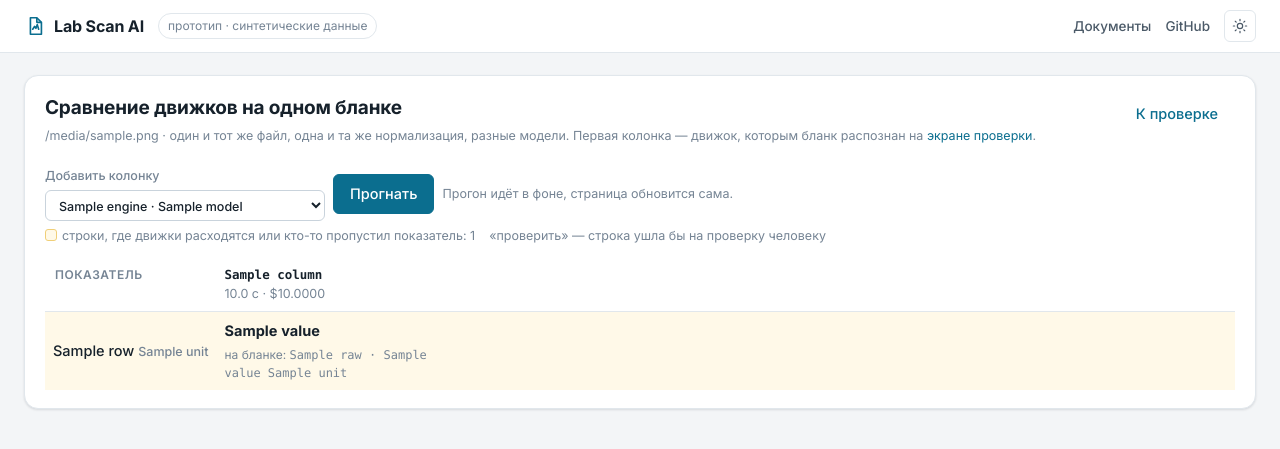
After one commit to mivlabs/lab-scan-ai, a FastAPI app: template labscan/web/templates/compare.html in a window 1280 px wide. The commit adds this page. Shown: the top 449 px of the page. Run offline with FastAPI, Linux system fonts and the light colour scheme; the template is opened without the code that fills it: most values are stand-ins (such as "Sample title", 1, 10 or a date in 2020).

Commit message:
Режим сравнения движков на одном бланке
Со страницы проверки можно прогнать тот же файл другим движком или моделью
(Claude, OpenRouter-модели, Ollama, Tesseract — что доступно по ключам).
Прогоны идут в фоне и хранятся в таблице engine_runs. Таблица построчно:
значение, пометка «проверить», как напечатано; строки с расхождением
или пропуском подсвечены.

```diff
--- a/labscan/web/app.py
+++ b/labscan/web/app.py
@@ -12,7 +12,7 @@ import uuid
 from datetime import date
 from pathlib import Path
 
-from fastapi import BackgroundTasks, Depends, FastAPI, File, HTTPException, Request, UploadFile
+from fastapi import BackgroundTasks, Depends, FastAPI, File, Form, HTTPException, Request, UploadFile
 from fastapi.responses import HTMLResponse, JSONResponse, RedirectResponse, Response
 from fastapi.staticfiles import StaticFiles
 from fastapi.templating import Jinja2Templates
@@ -20,8 +20,8 @@ from sqlalchemy import func, select
 from sqlalchemy.orm import Session
 
 from ..catalog import ANALYTES, BY_CODE, UNIT_LABELS_RU, Analyte
-from ..db import Correction, Document, ObservationRow, Patient, find_or_create_patient, make_session_factory
-from ..extractors import get_extractor
+from ..db import Correction, Document, EngineRun, ObservationRow, Patient, find_or_create_patient, make_session_factory
+from ..extractors import available_engines, get_extractor
 from ..fhir import to_bundle
 from ..ingest import load_pages
 from ..mis import OutboxMIS
@@ -325,6 +325,85 @@ def patient_card(pid: int, request: Request, s: Session = Depends(db)):
         "docs": docs, "chart": chart, "age": _age(p.birth_date), "abnormal": abnormal})
 
 
+# ---------- сравнение движков на одном бланке ----------
+
+def _run_engine(run_id: int) -> None:
+    s = SessionLocal()
+    try:
+        run = s.get(EngineRun, run_id)
+        doc = s.get(Document, run.document_id)
+        try:
+            name, _, model = run.engine.partition(":")
+            result = get_extractor(name, model or None).extract(load_pages(Path(doc.path).read_bytes(), doc.filename))
+            norm = normalize_report(result.report)
+            run.engine, run.raw, run.normalized = result.engine, result.report.model_dump(), norm.model_dump(mode="json")
+            run.seconds, run.cost_usd, run.status = result.seconds, result.cost_usd, "done"
+        except Exception as e:  # noqa: BLE001 — ошибка движка показывается в колонке
+            run.status, run.error = "failed", f"{type(e).__name__}: {e}"[:500]
+        s.commit()
+    finally:
+        s.close()
+
+
+def compare_matrix(columns: list[dict]) -> list[dict]:
+    """Строки = показатели справочника (в порядке справочника) и нераспознанные названия; ячейки по колонкам.
+    Строка помечена diff, если значения расходятся или показатель есть не во всех колонках."""
+    per_col: list[dict] = []
+    for c in columns:
+        obs = (c.get("norm") or {}).get("observations") or []
+        by: dict = {}
+        for o in obs:
+            key = o["code"] or f"?{o['raw']['name']}"
+            by.setdefault(key, o)
+        per_col.append(by)
+    keys = [a.code for a in ANALYTES if any(a.code in by for by in per_col)]
+    keys += sorted({k for by in per_col for k in by if k.startswith("?")})
+    rows = []
+    for key in keys:
+        cells = [by.get(key) for by in per_col]
+        values = [c["value"] for c in cells if c and c["value"] is not None]
+        ref = values[0] if values else None
+        same = all(abs(v - ref) <= max(0.011, abs(ref) * 0.002) for v in values) if ref is not None else True
+        diff = any(c is None for c in cells) or not same
+        rows.append({"code": key, "name": BY_CODE[key].name_ru if key in BY_CODE else key[1:],
+                     "unit": BY_CODE[key].unit if key in BY_CODE else None, "cells": cells, "diff": diff})
+    return rows
+
+
+@app.get("/documents/{doc_id}/compare", response_class=HTMLResponse)
+def compare(doc_id: int, request: Request, s: Session = Depends(db)):
+    doc = s.get(Document, doc_id) or _404()
+    runs = s.scalars(select(EngineRun).where(EngineRun.document_id == doc.id).order_by(EngineRun.id)).all()
+    columns = [{"label": doc.engine, "norm": doc.normalized if doc.status not in ("processing", "failed") else None,
+                "seconds": doc.seconds, "cost": doc.cost_usd, "status": doc.status, "main": True}]
+    columns += [{"label": r.engine, "norm": r.normalized if r.status == "done" else None, "seconds": r.seconds,
+                 "cost": r.cost_usd, "status": r.status, "error": r.error, "id": r.id} for r in runs]
+    rows = compare_matrix(columns)
+    pending = [r.id for r in runs if r.status == "processing"]
+    return templates.TemplateResponse(request, "compare.html", {
+        "doc": doc, "columns": columns, "rows": rows, "options": available_engines(), "pending": pending,
+        "diff_count": sum(r["diff"] for r in rows)})
+
+
+@app.post("/documents/{doc_id}/compare")
+def compare_run(doc_id: int, request: Request, background: BackgroundTasks, s: Session = Depends(db),
+                engine: str = Form(...), model: str = Form("")):
+    doc = s.get(Document, doc_id) or _404()
+    if engine not in ("claude", "openrouter", "ollama", "tesseract"):
+        raise HTTPException(400, "неизвестный движок")
+    run = EngineRun(document_id=doc.id, engine=f"{engine}:{model}" if model else engine)
+    s.add(run)
+    s.commit()
+    background.add_task(_run_engine, run.id)
+    return RedirectResponse(f"/documents/{doc.id}/compare", status_code=303)
+
+
+@app.get("/api/engine-runs/{run_id}/status")
+def api_run_status(run_id: int, s: Session = Depends(db)):
+    run = s.get(EngineRun, run_id) or _404()
+    return {"status": run.status, "engine": run.engine, "error": run.error}
+
+
 # ---------- JSON API ----------
 
 @app.post("/api/extract")
--- a/labscan/web/static/app.js
+++ b/labscan/web/static/app.js
@@ -44,6 +44,20 @@
         .catch(function () { setTimeout(poll, 2000); });
     };
     setTimeout(poll, 800);
+  }
+
+  // ---- сравнение движков: ждём незавершённые прогоны ----
+  var cmp = document.getElementById("compare");
+  if (cmp && cmp.dataset.pending) {
+    var ids = cmp.dataset.pending.split(",").filter(Boolean);
+    var check = function () {
+      Promise.all(ids.map(function (id) {
+        return fetch("/api/engine-runs/" + id + "/status", { cache: "no-store" }).then(function (r) { return r.json(); });
+      })).then(function (js) {
+        if (js.some(function (j) { return j.status !== "processing"; })) location.reload(); else setTimeout(check, 1500);
+      }).catch(function () { setTimeout(check, 3000); });
+    };
+    setTimeout(check, 1200);
   }
 
   // ---- проверка: масштаб скана ----
--- a/labscan/web/static/style.css
+++ b/labscan/web/static/style.css
@@ -253,6 +253,26 @@ input.flag-L { border-color: color-mix(in srgb, var(--low) 45%, var(--line-2));
 .hotkeys kbd { margin-right: 4px; }
 .hotkeys { display: flex; gap: 10px; flex-wrap: wrap; align-items: center; }
 
+/* ---------- сравнение движков ---------- */
+.review-head { display: flex; justify-content: space-between; align-items: flex-start; gap: 12px; }
+.compare-wrap { overflow-x: auto; }
+.cmp { table-layout: auto; }
+.cmp th { white-space: nowrap; }
+.cmp th .mono { text-transform: none; letter-spacing: 0; display: block; color: var(--text); font-weight: 600; font-size: 12.5px; }
+.cmp th .muted { display: block; font-weight: 400; text-transform: none; letter-spacing: 0; }
+.cmp td { vertical-align: middle; }
+.cmp td.an { font-weight: 500; white-space: nowrap; }
+.cmp td.cell { white-space: nowrap; }
+.cmp td.cell .raw { white-space: normal; max-width: 220px; }
+.cmp tr.diff td { background: color-mix(in srgb, var(--warn-soft) 55%, var(--surface)); }
+.cmp td.cell.miss { color: var(--muted); }
+.cmp .chip { vertical-align: middle; }
+.cmp .pending { color: var(--muted); font-style: italic; }
+.cmp-form { display: flex; gap: 8px; flex-wrap: wrap; align-items: center; margin-top: 14px; }
+.cmp-form select { min-width: 280px; }
+.legend { display: flex; gap: 14px; flex-wrap: wrap; margin: 6px 0 12px; }
+.legend .swatch { display: inline-block; width: 12px; height: 12px; border-radius: 3px; vertical-align: -1px; margin-right: 5px; background: color-mix(in srgb, var(--warn-soft) 55%, var(--surface)); border: 1px solid var(--warn-line); }
+
 /* ---------- карта пациента ---------- */
 .patient-head { display: flex; align-items: center; gap: 20px; flex-wrap: wrap; }
 .patient-head .stats { margin-left: auto; }
--- /dev/null
+++ b/labscan/web/templates/compare.html
@@ -0,0 +1,70 @@
+{% extends "base.html" %}
+{% block title %}Сравнение движков · {{ doc.filename }}{% endblock %}
+{% block body %}
+<section class="card" id="compare" data-pending="{{ pending|join(',') }}">
+  <div class="review-head">
+    <div>
+      <h1>Сравнение движков на одном бланке</h1>
+      <p class="muted small">{{ doc.filename }} · один и тот же файл, одна и та же нормализация, разные модели. Первая колонка — движок, которым бланк распознан на <a href="/documents/{{ doc.id }}">экране проверки</a>.</p>
+    </div>
+    <a class="btn ghost" href="/documents/{{ doc.id }}">К проверке</a>
+  </div>
+
+  {% if options %}
+  <form method="post" action="/documents/{{ doc.id }}/compare" class="cmp-form">
+    <label>Добавить колонку
+      <select name="pick" onchange="this.form.engine.value=this.value.split('|')[0];this.form.model.value=this.value.split('|')[1]||''">
+        {% for o in options %}<option value="{{ o.engine }}|{{ o.model or '' }}">{{ o.engine }}{% if o.model %} · {{ o.model }}{% endif %}</option>{% endfor %}
+      </select>
+    </label>
+    <input type="hidden" name="engine" value="{{ options[0].engine }}">
+    <input type="hidden" name="model" value="{{ options[0].model or '' }}">
+    <button class="btn primary" type="submit">Прогнать</button>
+    <span class="muted small">Прогон идёт в фоне, страница обновится сама.</span>
+  </form>
+  {% else %}
+  <p class="alert"><svg class="icon"><use href="#i-alert"/></svg>Нет доступных движков: нужен ключ Anthropic или OpenRouter, запущенный Ollama или установленный Tesseract.</p>
+  {% endif %}
+
+  <div class="legend small muted">
+    <span><span class="swatch"></span>строки, где движки расходятся или кто-то пропустил показатель: {{ diff_count }}</span>
+    <span>«проверить» — строка ушла бы на проверку человеку</span>
+  </div>
+
+  <div class="compare-wrap">
+  <table class="obs cmp">
+    <thead><tr>
+      <th>Показатель</th>
+      {% for c in columns %}
+      <th>
+        <span class="mono">{{ c.label }}</span>
+        <span class="muted small">{% if c.status == 'processing' %}распознаётся…{% elif c.status == 'failed' %}ошибка{% else %}{{ "%.1f"|format(c.seconds) }} с{% if c.cost %} · ${{ "%.4f"|format(c.cost) }}{% endif %}{% endif %}</span>
+      </th>
+      {% endfor %}
+    </tr></thead>
+    <tbody>
+    {% for r in rows %}
+    <tr class="{{ 'diff' if r.diff }}">
+      <td class="an">{{ r.name }}{% if r.unit %} <span class="muted small">{{ r.unit|unit_ru }}</span>{% endif %}</td>
+      {% for c in r.cells %}
+        {% set col = columns[loop.index0] %}
+        {% if col.status == 'processing' %}<td class="cell pending">…</td>
+        {% elif col.status == 'failed' %}<td class="cell miss" title="{{ col.error }}">ошибка</td>
+        {% elif c is none %}<td class="cell miss">— пропущен</td>
+        {% else %}
+        <td class="cell">
+          <b class="num {{ 'flag-' ~ c.flag if c.flag in ('H', 'L') }}">{{ c.value|fmt(c.code) if c.value is not none else '?' }}</b>
+          {% if c.status == 'review' %}<span class="chip warn" title="{{ c.issues|join('; ') }}">проверить</span>{% endif %}
+          <div class="raw">{{ c.raw.name }} · {{ c.raw.value }} {{ c.raw.unit or '' }}</div>
+        </td>
+        {% endif %}
+      {% endfor %}
+    </tr>
+    {% endfor %}
+    {% if not rows %}<tr><td colspan="{{ columns|length + 1 }}" class="empty">Пока нечего сравнивать.</td></tr>{% endif %}
+    </tbody>
+  </table>
+  </div>
+  {% for c in columns if c.status == 'failed' %}<div class="alert"><svg class="icon"><use href="#i-alert"/></svg><span class="mono">{{ c.label }}</span>: {{ c.error }}</div>{% endfor %}
+</section>
+{% endblock %}
--- a/labscan/web/templates/review.html
+++ b/labscan/web/templates/review.html
@@ -48,6 +48,7 @@
         <h1>{{ doc.filename }}</h1>
         <p class="muted small">{% if n.lab_name %}{{ n.lab_name }} · {% endif %}<span class="mono">{{ doc.engine }}</span> · {{ "%.1f"|format(doc.seconds) }} с{% if doc.cost_usd %} · ${{ "%.4f"|format(doc.cost_usd) }}{% endif %}</p>
       </div>
+      <a class="btn ghost" href="/documents/{{ doc.id }}/compare" title="Прогнать этот же бланк другим движком и сравнить построчно">Сравнить движки</a>
     </div>
     <div class="summary">
       <div class="sum"><b class="num">{{ stats.rows }}</b><span>строк на бланке</span></div>
```
Also changed, not shown: labscan/db.py (+16 -0 lines), labscan/extractors/__init__.py (+23 -4 lines), tests/test_app.py (+32 -0 lines).
